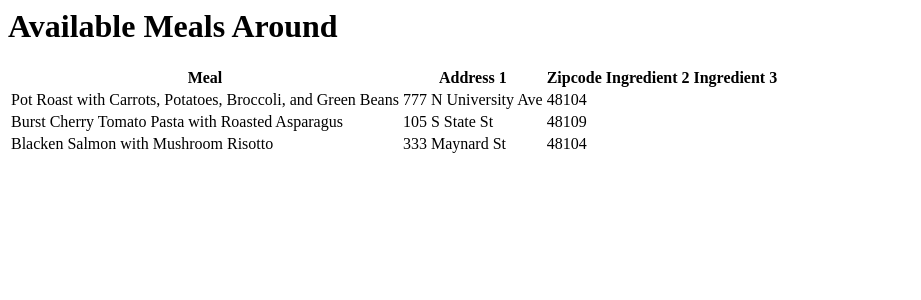
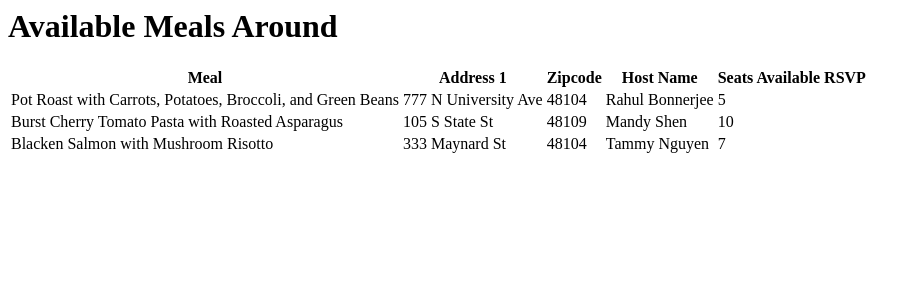
Before and after one commit to rahbjee/CommunalTable-Web, a Flask app: page /meals.html in a window 1280 px wide. Shown: the top 300 px of the page, without its empty margins (0-921 px from the left). Run offline with Flask 2, Linux system fonts and the light colour scheme; data comes from the database, SQL or seed files in the repository; both versions use the stored data as it was after the commit.

Commit message:
added user_id & seats in events, rendering info in meals.html template

```diff
--- a/app.py
+++ b/app.py
@@ -10,18 +10,35 @@ def index():
 @app.route('/meals.html')
 def meals():
     mealsList = []
+    hostList = []
+    userIDList = []
     conn = sqlite3.connect('communaltable.db')
     cur = conn.cursor()
     queryAllMeals = '''SELECT * FROM events'''
     cur.execute(queryAllMeals)
     for row in cur:
+        print(row)
         mealDict = {}
         mealDict["description"] = row[12]
         mealDict["address1"] = row[1]
         mealDict["zipcode"] = row[5]
+        mealDict["seats"] = row[19]
+        userID = row[18]
+        mealDict['host_id'] = userID
+        userIDList.append(userID)
         mealsList.append(mealDict)
+    for i in userIDList:
+        queryHost = "SELECT firstname, lastname FROM users WHERE users_id =" + str(i)
+        cur.execute(queryHost)
+        for row in cur:
+            fullname = row[0] + " " + row[1]
+            hostList.append(fullname)
+    index = 0
+    for meal in mealsList:
+        meal['host'] = hostList[index]
+        index = index+1
+
     conn.close()
-    hostList = ['Bob', 'Bri']
     return render_template('meals.html',title="Meals Around", meals = mealsList)
 
 
--- a/templates/meals.html
+++ b/templates/meals.html
@@ -1,9 +1,9 @@
 <h1>Available Meals Around</h1>
 <table>
   <tr>
-    <th>Meal</th><th>Address 1</th><th>Zipcode</th><th>Ingredient 2</th><th>Ingredient 3</th>
+    <th>Meal</th><th>Address 1</th><th>Zipcode</th><th>Host Name</th><th>Seats Available</th><th>RSVP</th>
   </tr>
   {% for meal in meals %}
-    <tr><td>{{meal['description']}}</td><td>{{meal['address1']}}</td><td>{{meal['zipcode']}}</td></tr>
+    <tr><td>{{meal['description']}}</td><td>{{meal['address1']}}</td><td>{{meal['zipcode']}}</td><td>{{meal['host']}}</td><td>{{meal['seats']}}</td></tr>
   {% endfor %}
 </table>
```
Also changed, not shown: communaltable.db.
